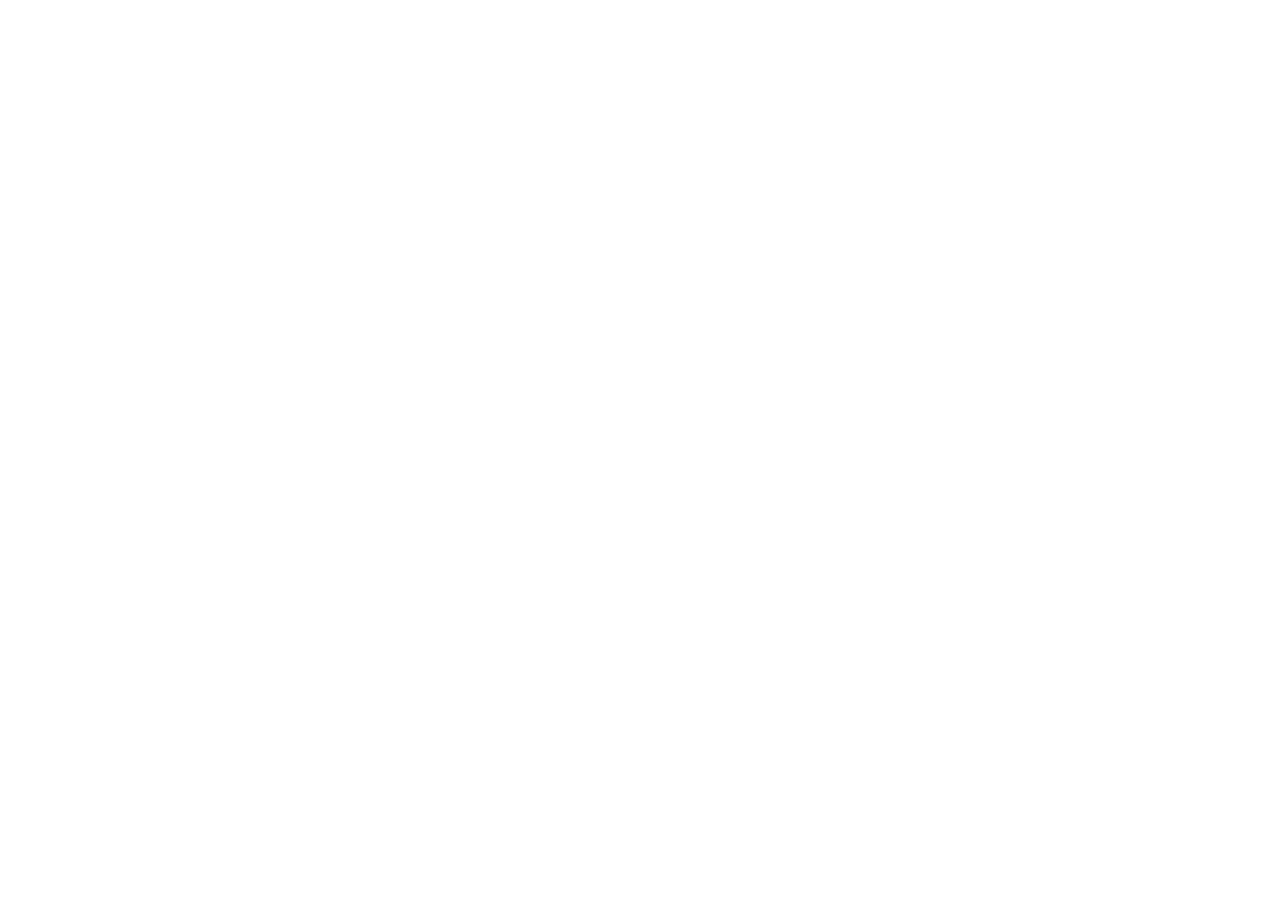
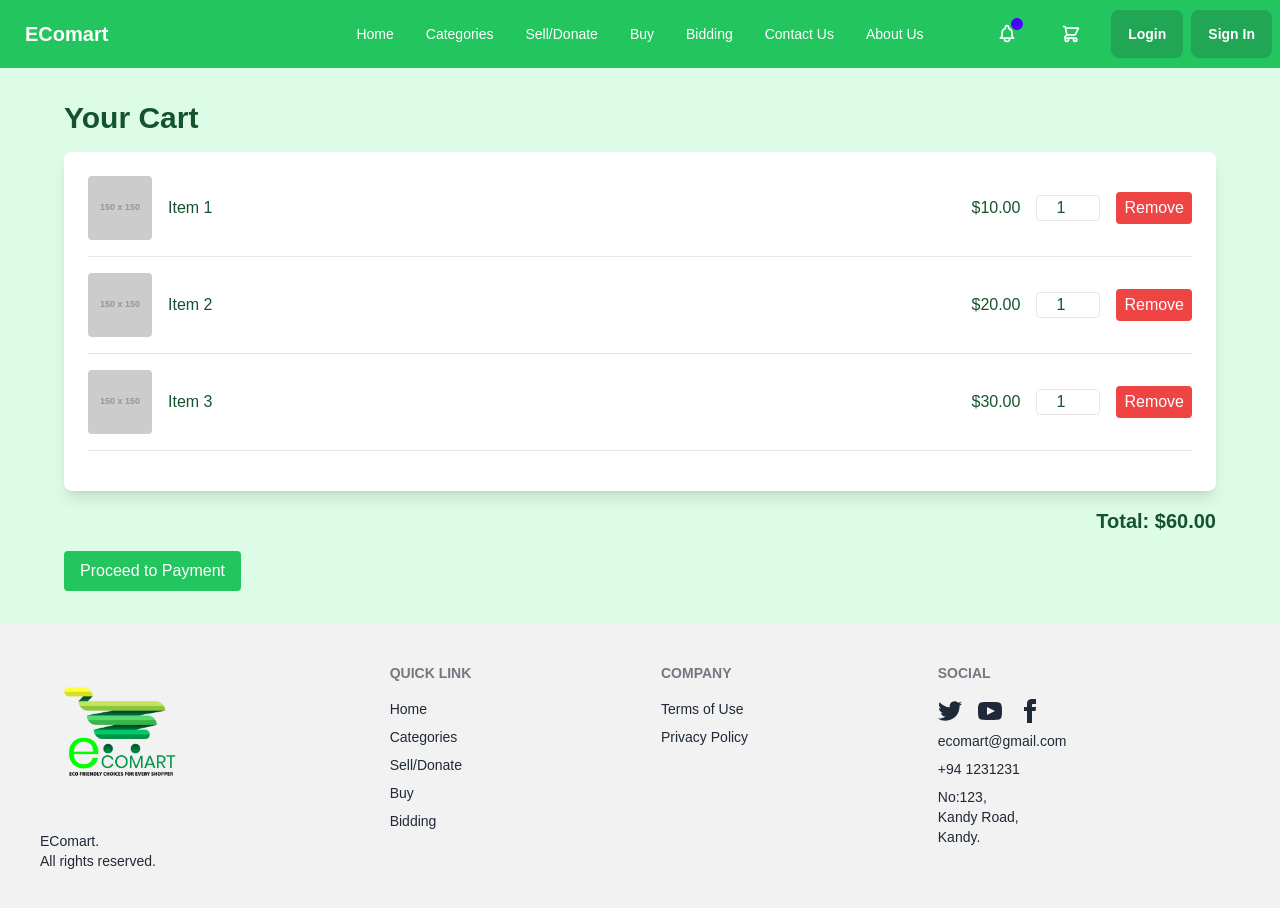
Before and after one commit to HarshanaAbeyrathne/EComart_Frontend-, a React (Vite) app: page /cart in a window 1280 px wide. Before the commit this address had no page. Shown: the top 908 px of the page. Before the commit the page ends 800 px from the top, so only its background shows below. Built offline with nearby package versions, Linux system fonts and the light colour scheme.

Commit message:
Add Cart page and integrate with Navbar; update routing in App component

```diff
--- a/src/App.jsx
+++ b/src/App.jsx
@@ -15,12 +15,13 @@
 import ContactUs from './pages/ContactUs';
 import Aboutus from './pages/AboutUs';
 import Buy from './pages/Buy'
+import Cart from './pages/Cart';
 
 const App = () => {
     return (
         <BrowserRouter>
             <Routes>
-                <Route path="/" element={<Navigate to="/home" />} />
+                <Route path="/" exact element={<Navigate to="/home" />} />
                 <Route path="/home" element={<Home/>} />
                 <Route path="/login" element={<Login/>} />
                 <Route path="/signup" element={<Signup/>} />
@@ -32,6 +33,7 @@
                 <Route path="/contactus" element={<ContactUs/>} />
                 <Route path="/aboutus" element={<Aboutus/>} />
                 <Route path="/buy" element={<Buy/>} />
+                <Route path="/cart" element={<Cart/>} />
 
 
                 {/* <Route path="/about" element={<h1>About</h1>} /> */}
--- a/src/components/Navbar.jsx
+++ b/src/components/Navbar.jsx
@@ -50,7 +50,7 @@
 
                 {/* Cart Button */}
                 <div className="dropdown dropdown-end">
-                    <div tabIndex={0} role="button" className="btn btn-ghost btn-circle">
+                    <div tabIndex={0} role="button" className="btn btn-ghost btn-circle" onClick={() => navigate('/cart')}>
                         <div className="indicator">
                             <svg
                                 xmlns="http://www.w3.org/2000/svg"
--- /dev/null
+++ b/src/pages/Cart.jsx
@@ -0,0 +1,101 @@
+import React, { useState, useEffect } from 'react';
+import Navbar from '../components/Navbar';
+import Footer from '../components/Footer';
+
+const Cart = () => {
+    const [cartItems, setCartItems] = useState([]);
+    const [totalPrice, setTotalPrice] = useState(0);
+
+    useEffect(() => {
+        // Add some test items to the cart when the component mounts
+        const testItems = [
+            { name: 'Item 1', price: 10, quantity: 1, image: 'https://via.placeholder.com/150' },
+            { name: 'Item 2', price: 20, quantity: 1, image: 'https://via.placeholder.com/150' },
+            { name: 'Item 3', price: 30, quantity: 1, image: 'https://via.placeholder.com/150' }
+        ];
+        setCartItems(testItems);
+    }, []);
+
+    useEffect(() => {
+        // Calculate the total price whenever cartItems change
+        const total = cartItems.reduce((sum, item) => sum + item.price * item.quantity, 0);
+        setTotalPrice(total);
+    }, [cartItems]);
+
+    const addItemToCart = (item) => {
+        setCartItems([...cartItems, item]);
+    };
+
+    const removeItemFromCart = (index) => {
+        const newCartItems = cartItems.filter((_, i) => i !== index);
+        setCartItems(newCartItems);
+    };
+
+    const updateItemQuantity = (index, quantity) => {
+        const newCartItems = cartItems.map((item, i) =>
+            i === index ? { ...item, quantity: quantity } : item
+        );
+        setCartItems(newCartItems);
+    };
+
+    const proceedToPayment = () => {
+        // Implement payment logic here
+        alert('Proceeding to payment');
+    };
+
+    return (
+        <div className="min-h-screen bg-green-100 text-green-900 font-poppins flex flex-col">
+            <Navbar />
+
+            {/* Cart Content */}
+            <div className="container mx-auto py-8 flex-grow px-4 md:px-8 lg:px-16">
+                <h2 className="text-3xl font-bold mb-4">Your Cart</h2>
+                <div className="bg-white p-6 rounded-lg shadow-lg">
+                    {cartItems.length === 0 ? (
+                        <p className="text-center text-gray-500">Your cart is currently empty.</p>
+                    ) : (
+                        <ul>
+                            {cartItems.map((item, index) => (
+                                <li key={index} className="flex justify-between items-center mb-4 border-b pb-4">
+                                    <img src={item.image} alt={item.name} className="w-16 h-16 object-cover rounded" />
+                                    <span className="flex-grow ml-4">{item.name}</span>
+                                    <span className="w-20 text-right">${item.price.toFixed(2)}</span>
+                                    <input
+                                        type="number"
+                                        value={item.quantity}
+                                        min="1"
+                                        className="w-16 text-center border rounded ml-4"
+                                        onChange={(e) => updateItemQuantity(index, parseInt(e.target.value))}
+                                    />
+                                    <button
+                                        className="bg-red-500 text-white px-2 py-1 rounded ml-4"
+                                        onClick={() => removeItemFromCart(index)}
+                                    >
+                                        Remove
+                                    </button>
+                                </li>
+                            ))}
+                        </ul>
+                    )}
+                </div>
+                {cartItems.length > 0 && (
+                    <>
+                        <div className="text-right mt-4">
+                            <span className="text-xl font-bold">Total: ${totalPrice.toFixed(2)}</span>
+                        </div>
+                        <button
+                            className="bg-green-500 text-white px-4 py-2 rounded mt-4"
+                            onClick={proceedToPayment}
+                        >
+                            Proceed to Payment
+                        </button>
+                    </>
+                )}
+            </div>
+
+            <Footer />
+        </div>
+    );
+};
+
+export default Cart;
```
